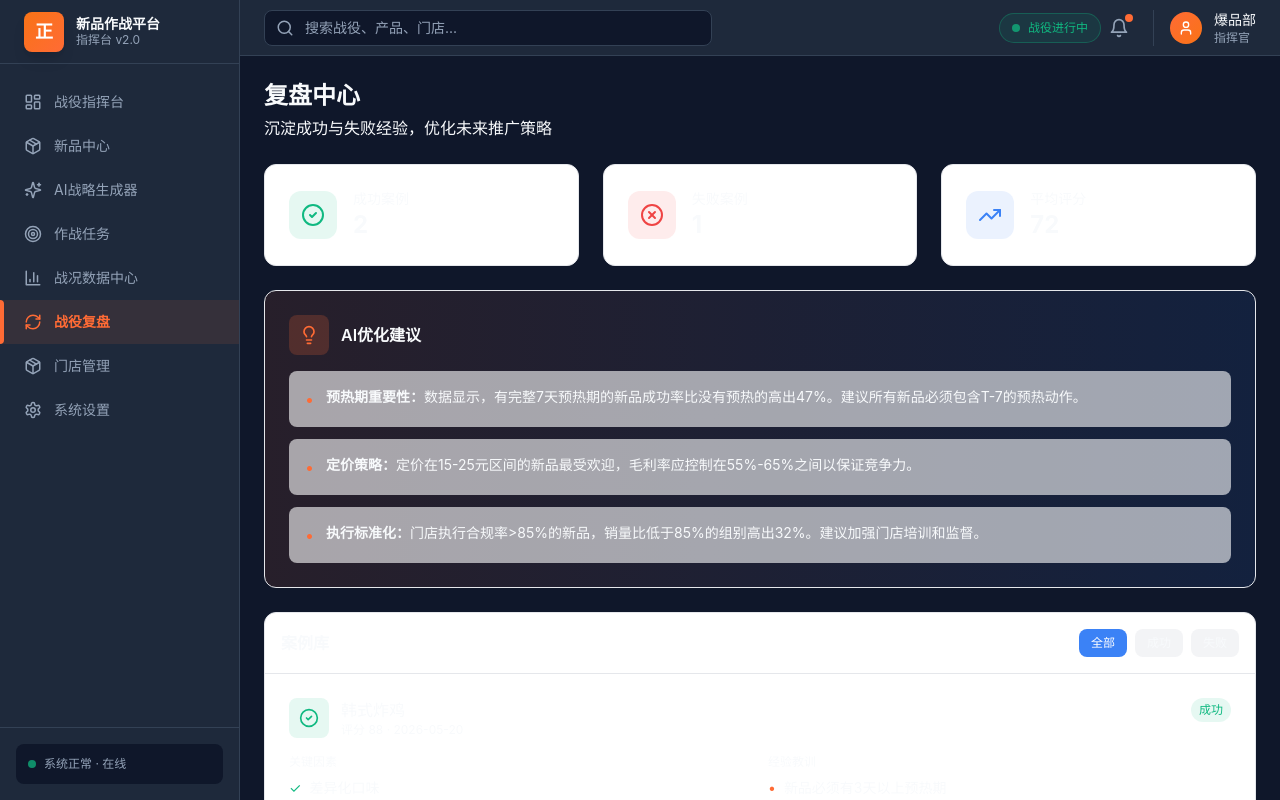
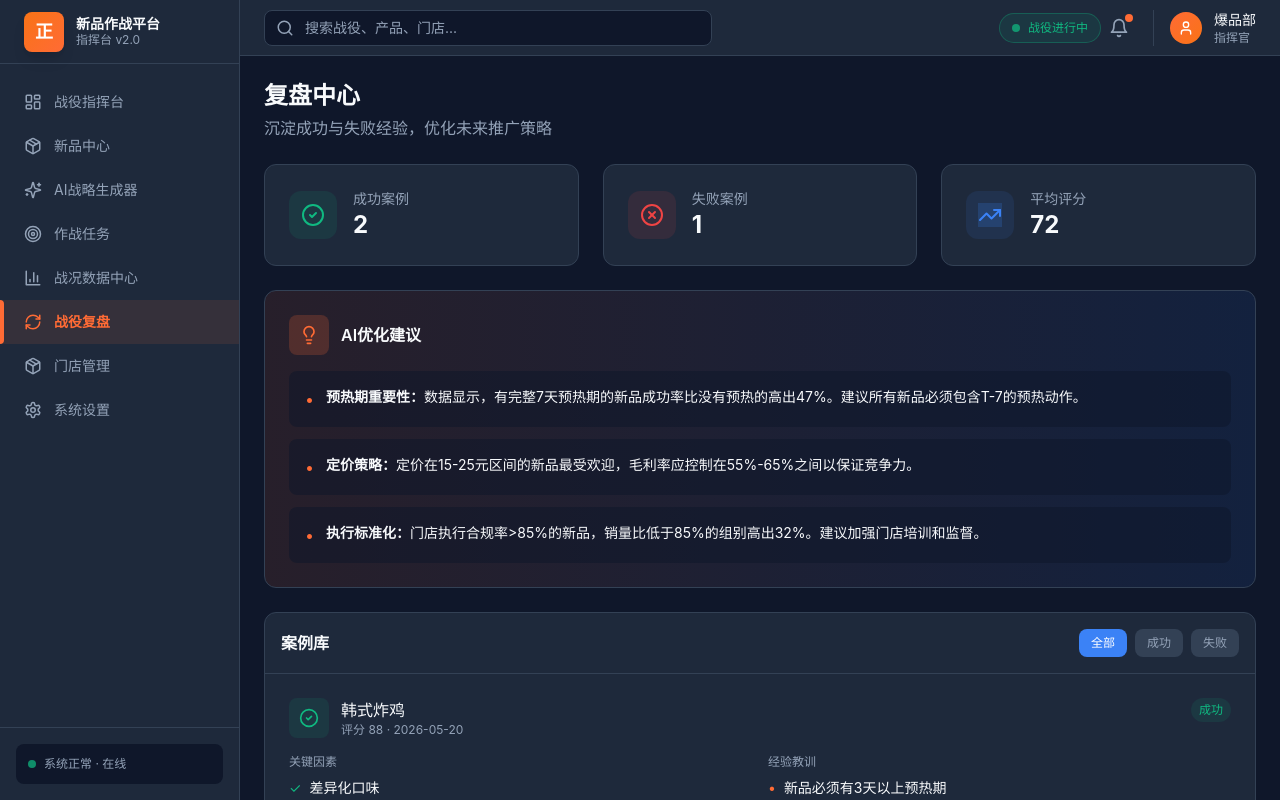
Before and after one commit to dyswuxu/zhengxin-promotion-platform, a Next.js app: page /review in a window 1280 px wide. Built offline with nearby package versions, Linux system fonts and the light colour scheme.

Commit message:
fix: 战役复盘/门店管理/系统设置页面深色主题适配

```diff
--- a/app/review/page.tsx
+++ b/app/review/page.tsx
@@ -70,18 +70,18 @@ export default function ReviewPage() {
       {/* Header */}
       <div>
         <h1 className="text-2xl font-bold text-text">复盘中心</h1>
-        <p className="text-muted mt-1">沉淀成功与失败经验，优化未来推广策略</p>
+        <p className="text-text-secondary mt-1">沉淀成功与失败经验，优化未来推广策略</p>
       </div>
 
       {/* Stats */}
       <div className="grid grid-cols-3 gap-6">
-        <div className="bg-white rounded-xl border border-border p-6">
+        <div className="bg-dark-card rounded-xl border border-dark-border p-6">
           <div className="flex items-center gap-4">
             <div className="w-12 h-12 bg-success/10 rounded-xl flex items-center justify-center">
               <CheckCircle2 size={24} className="text-success" />
             </div>
             <div>
-              <p className="text-sm text-muted">成功案例</p>
+              <p className="text-sm text-text-secondary">成功案例</p>
               <p className="text-2xl font-bold text-text">
                 {cases.filter(c => c.type === 'success').length}
               </p>
@@ -89,13 +89,13 @@ export default function ReviewPage() {
           </div>
         </div>
 
-        <div className="bg-white rounded-xl border border-border p-6">
+        <div className="bg-dark-card rounded-xl border border-dark-border p-6">
           <div className="flex items-center gap-4">
             <div className="w-12 h-12 bg-error/10 rounded-xl flex items-center justify-center">
               <XCircle size={24} className="text-error" />
             </div>
             <div>
-              <p className="text-sm text-muted">失败案例</p>
+              <p className="text-sm text-text-secondary">失败案例</p>
               <p className="text-2xl font-bold text-text">
                 {cases.filter(c => c.type === 'failure').length}
               </p>
@@ -103,13 +103,13 @@ export default function ReviewPage() {
           </div>
         </div>
 
-        <div className="bg-white rounded-xl border border-border p-6">
+        <div className="bg-dark-card rounded-xl border border-dark-border p-6">
           <div className="flex items-center gap-4">
             <div className="w-12 h-12 bg-primary/10 rounded-xl flex items-center justify-center">
-              <TrendingUp size={24} className="text-primary" />
+              <TrendingUp size={24} className="bg-battle-blue/20 text-battle-blue" />
             </div>
             <div>
-              <p className="text-sm text-muted">平均评分</p>
+              <p className="text-sm text-text-secondary">平均评分</p>
               <p className="text-2xl font-bold text-text">
                 {cases.length > 0
                   ? Math.round(cases.reduce((sum, c) => sum + c.score, 0) / cases.length)
@@ -121,7 +121,7 @@ export default function ReviewPage() {
       </div>
 
       {/* AI insights */}
-      <div className="bg-gradient-to-r from-accent/10 to-primary/10 rounded-xl border border-border p-6">
+      <div className="bg-gradient-to-r from-accent/10 to-primary/10 rounded-xl border border-dark-border p-6">
         <div className="flex items-center gap-3 mb-4">
           <div className="w-10 h-10 bg-accent/20 rounded-lg flex items-center justify-center">
             <Lightbulb size={20} className="text-accent" />
@@ -129,19 +129,19 @@ export default function ReviewPage() {
           <h2 className="font-semibold text-text">AI优化建议</h2>
         </div>
         <div className="space-y-3">
-          <div className="flex items-start gap-3 bg-white/60 rounded-lg p-4">
+          <div className="flex items-start gap-3 bg-dark-bg/50 rounded-lg p-4">
             <span className="text-accent">•</span>
             <p className="text-sm">
               <strong>预热期重要性：</strong>数据显示，有完整7天预热期的新品成功率比没有预热的高出47%。建议所有新品必须包含T-7的预热动作。
             </p>
           </div>
-          <div className="flex items-start gap-3 bg-white/60 rounded-lg p-4">
+          <div className="flex items-start gap-3 bg-dark-bg/50 rounded-lg p-4">
             <span className="text-accent">•</span>
             <p className="text-sm">
               <strong>定价策略：</strong>定价在15-25元区间的新品最受欢迎，毛利率应控制在55%-65%之间以保证竞争力。
             </p>
           </div>
-          <div className="flex items-start gap-3 bg-white/60 rounded-lg p-4">
+          <div className="flex items-start gap-3 bg-dark-bg/50 rounded-lg p-4">
             <span className="text-accent">•</span>
             <p className="text-sm">
               <strong>执行标准化：</strong>门店执行合规率&gt;85%的新品，销量比低于85%的组别高出32%。建议加强门店培训和监督。
@@ -151,8 +151,8 @@ export default function ReviewPage() {
       </div>
 
       {/* Cases list */}
-      <div className="bg-white rounded-xl border border-border">
-        <div className="p-4 border-b border-border flex items-center justify-between">
+      <div className="bg-dark-card rounded-xl border border-dark-border">
+        <div className="p-4 border-b border-dark-border flex items-center justify-between">
           <h2 className="font-semibold text-text">案例库</h2>
           <div className="flex items-center gap-2">
             {(['all', 'success', 'failure'] as const).map(f => (
@@ -162,7 +162,7 @@ export default function ReviewPage() {
                 className={`px-3 py-1.5 text-xs rounded-lg transition-colors ${
                   filter === f
                     ? 'bg-primary text-white'
-                    : 'bg-gray-100 text-muted hover:bg-gray-200'
+                    : 'bg-dark-border text-text-secondary hover:bg-gray-200'
                 }`}
               >
                 {f === 'all' ? '全部' : f === 'success' ? '成功' : '失败'}
@@ -174,12 +174,12 @@ export default function ReviewPage() {
         <div className="divide-y divide-border">
           {loading ? (
             <div className="p-12 text-center">
-              <RefreshCw className="mx-auto text-muted animate-spin" size={32} />
+              <RefreshCw className="mx-auto text-text-secondary animate-spin" size={32} />
             </div>
           ) : filteredCases.length === 0 ? (
             <div className="p-12 text-center">
-              <Archive className="mx-auto text-muted mb-4" size={48} />
-              <p className="text-muted">暂无案例</p>
+              <Archive className="mx-auto text-text-secondary mb-4" size={48} />
+              <p className="text-text-secondary">暂无案例</p>
             </div>
           ) : (
             filteredCases.map(reviewCase => (
@@ -189,7 +189,7 @@ export default function ReviewPage() {
                     <div className={`w-10 h-10 rounded-lg flex items-center justify-center ${
                       reviewCase.type === 'success'
                         ? 'bg-success/10 text-success'
-                        : 'bg-error/10 text-error'
+                        : 'bg-red-500/20 text-red-400'
                     }`}>
                       {reviewCase.type === 'success' ? (
                         <CheckCircle2 size={20} />
@@ -199,13 +199,13 @@ export default function ReviewPage() {
                     </div>
                     <div>
                       <h3 className="font-medium text-text">{reviewCase.productName}</h3>
-                      <p className="text-xs text-muted">评分 {reviewCase.score} · {reviewCase.createdAt}</p>
+                      <p className="text-xs text-text-secondary">评分 {reviewCase.score} · {reviewCase.createdAt}</p>
                     </div>
                   </div>
                   <span className={`text-xs px-2 py-1 rounded-full ${
                     reviewCase.type === 'success'
                       ? 'bg-success/10 text-success'
-                      : 'bg-error/10 text-error'
+                      : 'bg-red-500/20 text-red-400'
                   }`}>
                     {reviewCase.type === 'success' ? '成功' : '失败'}
                   </span>
@@ -213,7 +213,7 @@ export default function ReviewPage() {
 
                 <div className="grid grid-cols-2 gap-4">
                   <div>
-                    <p className="text-xs text-muted mb-2">关键因素</p>
+                    <p className="text-xs text-text-secondary mb-2">关键因素</p>
                     <ul className="space-y-1">
                       {reviewCase.keyFactors.map((factor, i) => (
                         <li key={i} className="text-sm text-text flex items-start gap-2">
@@ -224,7 +224,7 @@ export default function ReviewPage() {
                     </ul>
                   </div>
                   <div>
-                    <p className="text-xs text-muted mb-2">经验教训</p>
+                    <p className="text-xs text-text-secondary mb-2">经验教训</p>
                     <ul className="space-y-1">
                       {reviewCase.lessons.map((lesson, i) => (
                         <li key={i} className="text-sm text-text flex items-start gap-2">
```
Also changed, not shown: app/settings/page.tsx (+11 -11 lines), app/stores/page.tsx (+30 -30 lines).
